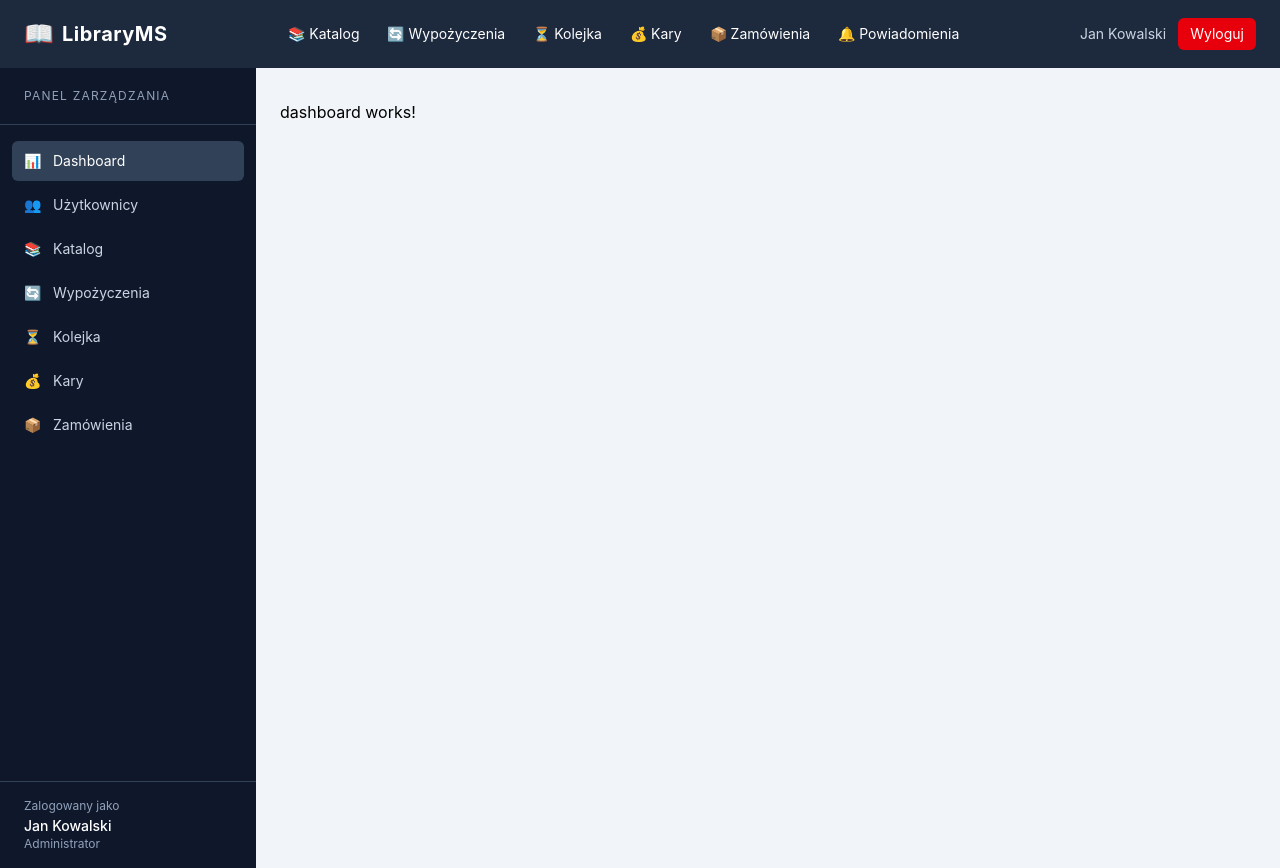
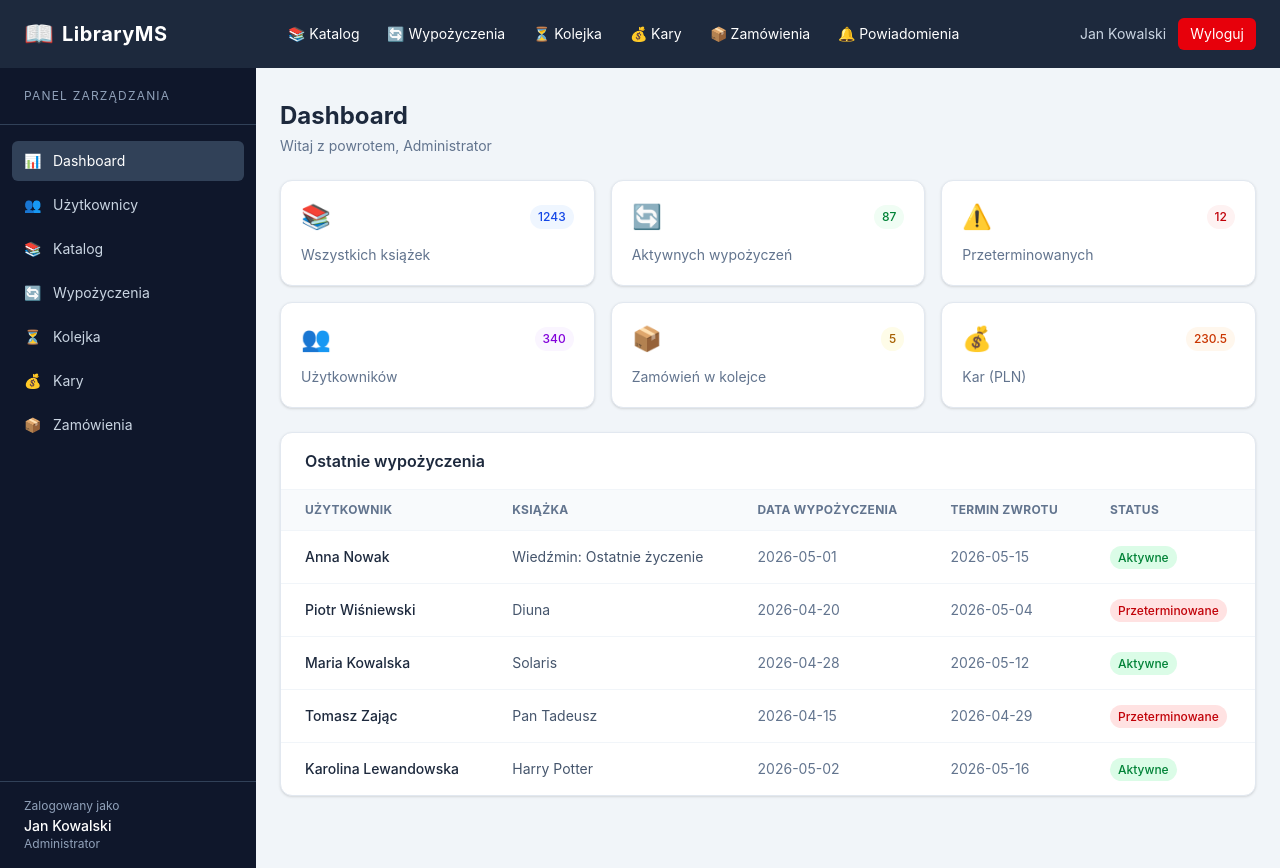
Before and after one commit to norbjdk/library-management-system, an Angular app in the folder web/: page /admin in a window 1280 px wide. Built offline with nearby package versions, Linux system fonts and the light colour scheme.

Commit message:
feat: add dashboard page with stats cards and recent loans table

```diff
--- /dev/null
+++ b/web/src/app/core/models/stats.ts
@@ -0,0 +1,8 @@
+export interface DashboardStats {
+    totalBooks: number;
+    activeLoans: number;
+    overdueLoans: number;
+    totalUsers: number;
+    pendingOrders: number;
+    totalFines: number;
+}
--- a/web/src/app/features/admin/pages/dashboard/dashboard.html
+++ b/web/src/app/features/admin/pages/dashboard/dashboard.html
@@ -1 +1,58 @@
-<p>dashboard works!</p>
+<div class="space-y-6">
+    <!-- Header -->
+    <div>
+        <h1 class="text-2xl font-bold text-slate-800">Dashboard</h1>
+        <p class="text-sm text-slate-500 mt-1">Witaj z powrotem, Administrator</p>
+    </div>
+
+    <!-- Karty statystyk -->
+    <div class="grid grid-cols-2 lg:grid-cols-3 gap-4">
+        @for (card of cards; track card.label) {
+        <div class="bg-white rounded-xl border border-slate-200 p-5 shadow-sm">
+            <div class="flex items-center justify-between mb-3">
+                <span class="text-2xl">{{ card.icon }}</span>
+                <span class="text-xs font-medium px-2 py-1 rounded-full {{ card.color }}">
+                    {{ card.value }}
+                </span>
+            </div>
+            <p class="text-sm text-slate-500">{{ card.label }}</p>
+        </div>
+        }
+    </div>
+
+    <!-- Ostatnie wypożyczenia -->
+    <div class="bg-white rounded-xl border border-slate-200 shadow-sm">
+        <div class="px-6 py-4 border-b border-slate-100">
+            <h2 class="font-semibold text-slate-800">Ostatnie wypożyczenia</h2>
+        </div>
+        <div class="overflow-x-auto">
+            <table class="w-full text-sm">
+                <thead>
+                    <tr class="bg-slate-50 text-slate-500 text-xs uppercase tracking-wide">
+                        <th class="px-6 py-3 text-left">Użytkownik</th>
+                        <th class="px-6 py-3 text-left">Książka</th>
+                        <th class="px-6 py-3 text-left">Data wypożyczenia</th>
+                        <th class="px-6 py-3 text-left">Termin zwrotu</th>
+                        <th class="px-6 py-3 text-left">Status</th>
+                    </tr>
+                </thead>
+                <tbody>
+                    @for (loan of recentLoans; track loan.user) {
+                    <tr class="border-t border-slate-100 hover:bg-slate-50 transition-colors">
+                        <td class="px-6 py-4 font-medium text-slate-800">{{ loan.user }}</td>
+                        <td class="px-6 py-4 text-slate-600">{{ loan.book }}</td>
+                        <td class="px-6 py-4 text-slate-500">{{ loan.date }}</td>
+                        <td class="px-6 py-4 text-slate-500">{{ loan.due }}</td>
+                        <td class="px-6 py-4">
+                            <span
+                                class="text-xs font-medium px-2 py-1 rounded-full {{ getStatusClasses(loan.status) }}">
+                                {{ getStatusLabel(loan.status) }}
+                            </span>
+                        </td>
+                    </tr>
+                    }
+                </tbody>
+            </table>
+        </div>
+    </div>
+</div>
--- a/web/src/app/features/admin/pages/dashboard/dashboard.ts
+++ b/web/src/app/features/admin/pages/dashboard/dashboard.ts
@@ -1,11 +1,45 @@
 import { Component } from '@angular/core';
+import { DashboardStats } from '../../../../core/models/stats';
 
 @Component({
   selector: 'app-dashboard',
   imports: [],
   templateUrl: './dashboard.html',
-  styleUrl: './dashboard.css',
 })
 export class Dashboard {
+  stats: DashboardStats = {
+    totalBooks: 1243,
+    activeLoans: 87,
+    overdueLoans: 12,
+    totalUsers: 340,
+    pendingOrders: 5,
+    totalFines: 230.50
+  };
 
+  cards = [
+    { label: 'Wszystkich książek', value: this.stats.totalBooks, icon: '📚', color: 'bg-blue-50 text-blue-700' },
+    { label: 'Aktywnych wypożyczeń', value: this.stats.activeLoans, icon: '🔄', color: 'bg-green-50 text-green-700' },
+    { label: 'Przeterminowanych', value: this.stats.overdueLoans, icon: '⚠️', color: 'bg-red-50 text-red-700' },
+    { label: 'Użytkowników', value: this.stats.totalUsers, icon: '👥', color: 'bg-purple-50 text-purple-700' },
+    { label: 'Zamówień w kolejce', value: this.stats.pendingOrders, icon: '📦', color: 'bg-yellow-50 text-yellow-700' },
+    { label: 'Kar (PLN)', value: this.stats.totalFines, icon: '💰', color: 'bg-orange-50 text-orange-700' },
+  ];
+
+  recentLoans = [
+    { user: 'Anna Nowak', book: 'Wiedźmin: Ostatnie życzenie', date: '2026-05-01', due: '2026-05-15', status: 'active' },
+    { user: 'Piotr Wiśniewski', book: 'Diuna', date: '2026-04-20', due: '2026-05-04', status: 'overdue' },
+    { user: 'Maria Kowalska', book: 'Solaris', date: '2026-04-28', due: '2026-05-12', status: 'active' },
+    { user: 'Tomasz Zając', book: 'Pan Tadeusz', date: '2026-04-15', due: '2026-04-29', status: 'overdue' },
+    { user: 'Karolina Lewandowska', book: 'Harry Potter', date: '2026-05-02', due: '2026-05-16', status: 'active' },
+  ];
+
+  getStatusClasses(status: string): string {
+    return status === 'active'
+      ? 'bg-green-100 text-green-700'
+      : 'bg-red-100 text-red-700';
+  }
+
+  getStatusLabel(status: string): string {
+    return status === 'active' ? 'Aktywne' : 'Przeterminowane';
+  }
 }
```
